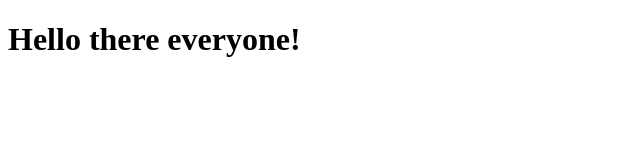
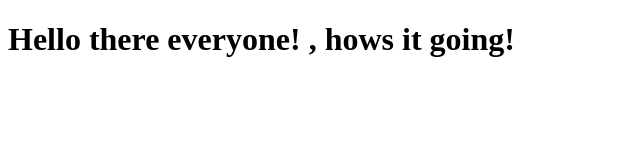
Before and after one commit to LEvinson2504/lecture0, a plain HTML site: page index.html in a window 1280 px wide. Shown: the whole page, without its empty margins (0-640 px from the left). Drawn offline with Linux system fonts and the light colour scheme.

Commit message:
update index.html

```diff
--- a/index.html
+++ b/index.html
@@ -4,6 +4,7 @@
         <title>Hello world</title>
     </head>
     <body>
-        <h1>Hello there everyone!</h1>
+        <h1>Hello there everyone!
+            , hows it going!</h1>
     </body>
 </html>
```
